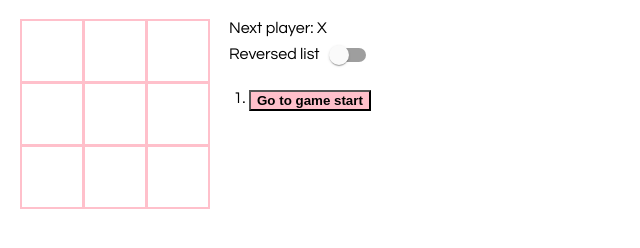
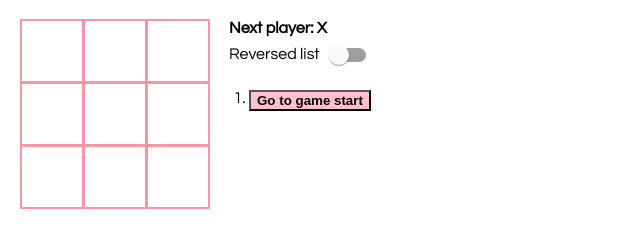
Before and after one commit to MeganSteenkamp/tic-tac-react, a React app: page / in a window 1280 px wide. Shown: the whole page, without its empty margins (0-640 px from the left). Built offline with nearby package versions, Linux system fonts and the light colour scheme.

Commit message:
Completed suggested React tutorial improvements. Added message when result is a draw.

```diff
--- a/src/index.css
+++ b/src/index.css
@@ -19,7 +19,7 @@ ol, ul {
 
 .square {
   background: #fff;
-  border: 2px solid pink;
+  border: 2px solid rgb(247, 149, 165);
   float: left;
   font-size: 42px;
   font-weight: bold;
--- a/src/index.js
+++ b/src/index.js
@@ -1,6 +1,6 @@
 import React from "react";
 import ReactDOM from "react-dom";
-import { Button, Switch } from "@material-ui/core";
+import { Switch } from "@material-ui/core";
 import "./index.css";
 
 function Square(props) {
@@ -122,7 +122,10 @@ class Game extends React.Component {
     let status;
     if (winner) {
       status = "Winner: " + winner.player;
-    } else {
+    } else if (!current.squares.includes(null)) {
+      status = "This game is a draw!";
+    }
+    else {
       status = "Next player: " + (this.state.xIsNext ? "X" : "O");
     }
 
@@ -136,7 +139,7 @@ class Game extends React.Component {
           />
         </div>
         <div className="game-info">
-          <div>{status}</div>
+          <div><b>{status}</b></div>
           <div>
             Reversed list
             <Switch onChange={() => this.sortHistory()} />
```
